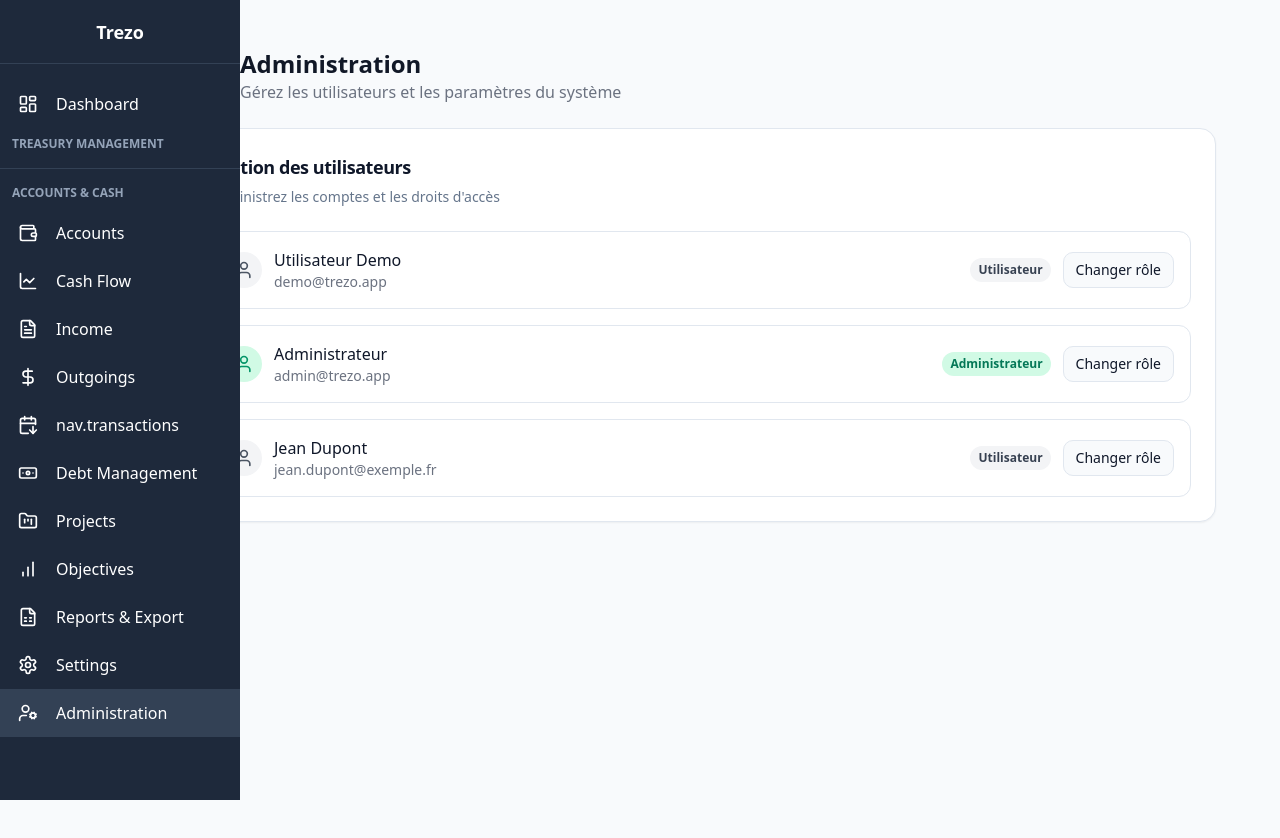
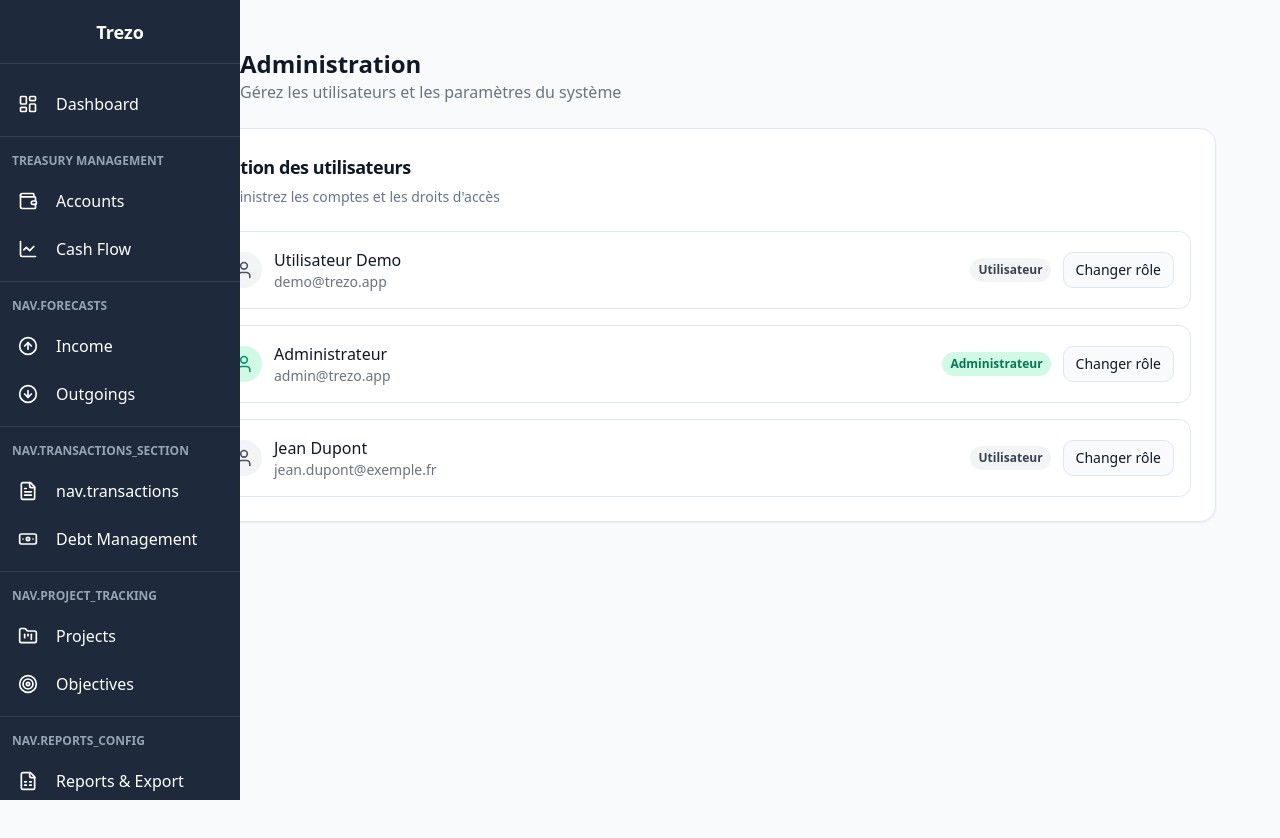
Before and after one commit to Kameltalbi/trezo-tunisie-gestion, a React (Vite) app: page /admin in a window 1280 px wide. Shown: the top 838 px of the page. Built offline with nearby package versions, Linux system fonts and the light colour scheme; sample sign-in values are in the browser's storage.

Commit message:
Refactor: Reorganize sidebar menu
Restructure the sidebar menu to include a "Prévisions" section with "Encaissements" and "Décaissements" sub-items, as per the user's request.

```diff
--- a/src/components/Sidebar.tsx
+++ b/src/components/Sidebar.tsx
@@ -14,7 +14,9 @@ import {
   FolderKanban,
   BarChart,
   FileSpreadsheet,
-  CalendarArrowDown
+  ArrowDownCircle,
+  ArrowUpCircle,
+  Target
 } from 'lucide-react';
 import { cn } from '@/lib/utils';
 import { Separator } from './ui/separator';
@@ -52,7 +54,7 @@ const Sidebar = () => {
     navigate(path);
   };
 
-  // Organize menu items with sections
+  // Dashboard item (no section)
   const dashboardItem: SidebarItemProps = {
     icon: <LayoutDashboard size={20} />,
     label: t('nav.dashboard'),
@@ -60,37 +62,42 @@ const Sidebar = () => {
     isActive: isActive('/dashboard')
   };
 
-  // New accounts section
-  const accountsItems: SidebarItemProps[] = [
+  // GESTION DE TRÉSORERIE section
+  const treasuryManagementItems: SidebarItemProps[] = [
     {
       icon: <Wallet size={20} />,
       label: t('nav.accounts'),
       path: '/comptes',
       isActive: isActive('/comptes')
-    }
-  ];
-
-  const treasuryMenuItems: SidebarItemProps[] = [
+    },
     {
       icon: <ChartLine size={20} />,
       label: t('nav.cash_flow'),
       path: '/cash-flow',
       isActive: isActive('/cash-flow')
-    },
+    }
+  ];
+
+  // PRÉVISIONS section
+  const forecastItems: SidebarItemProps[] = [
     {
-      icon: <FileText size={20} />,
+      icon: <ArrowUpCircle size={20} />,
       label: t('nav.receipts_new') || 'Encaissements',
       path: '/encaissements',
       isActive: isActive('/encaissements')
     },
     {
-      icon: <DollarSign size={20} />,
+      icon: <ArrowDownCircle size={20} />,
       label: t('nav.expenses_new'),
       path: '/decaissements',
       isActive: isActive('/decaissements')
-    },
+    }
+  ];
+
+  // TRANSACTIONS section
+  const transactionsItems: SidebarItemProps[] = [
     {
-      icon: <CalendarArrowDown size={20} />,
+      icon: <FileText size={20} />,
       label: t('nav.transactions') || 'Transactions',
       path: '/transactions',
       isActive: isActive('/transactions')
@@ -100,7 +107,11 @@ const Sidebar = () => {
       label: t('nav.debt'),
       path: '/debt-management',
       isActive: isActive('/debt-management')
-    },
+    }
+  ];
+
+  // SUIVI PAR PROJET section
+  const projectTrackingItems: SidebarItemProps[] = [
     {
       icon: <FolderKanban size={20} />,
       label: t('nav.projects'),
@@ -108,20 +119,21 @@ const Sidebar = () => {
       isActive: isActive('/projets')
     },
     {
-      icon: <BarChart size={20} />,
+      icon: <Target size={20} />,
       label: t('nav.objectives'),
       path: '/objectifs',
       isActive: isActive('/objectifs')
-    },
+    }
+  ];
+
+  // RAPPORTS & CONFIGURATION section
+  const reportsConfigItems: SidebarItemProps[] = [
     {
       icon: <FileSpreadsheet size={20} />,
       label: t('nav.reports'),
       path: '/rapports',
       isActive: isActive('/rapports')
-    }
-  ];
-
-  const settingsItems: SidebarItemProps[] = [
+    },
     {
       icon: <Settings size={20} />,
       label: t('nav.parametres'),
@@ -171,28 +183,43 @@ const Sidebar = () => {
       </div>
 
       <div className="flex-1 overflow-y-auto py-4">
-        {/* Dashboard */}
+        {/* Dashboard (no section) */}
         {renderSidebarItem(dashboardItem)}
-
-        {/* Gestion de trésorerie section */}
-        {isExpanded && (
-          <SidebarSection label={t('nav.cash_management')} />
-        )}
         <Separator className="my-2 bg-slate-700" />
 
-        {/* Comptes & caisses section */}
+        {/* GESTION DE TRÉSORERIE section */}
         {isExpanded && (
-          <SidebarSection label={t('nav.accounts_section')} />
+          <SidebarSection label={t('nav.cash_management') || 'GESTION DE TRÉSORERIE'} />
         )}
+        {treasuryManagementItems.map(renderSidebarItem)}
+        <Separator className="my-2 bg-slate-700" />
 
-        {/* Accounts menu items */}
-        {accountsItems.map(renderSidebarItem)}
+        {/* PRÉVISIONS section */}
+        {isExpanded && (
+          <SidebarSection label={t('nav.forecasts') || 'PRÉVISIONS'} />
+        )}
+        {forecastItems.map(renderSidebarItem)}
+        <Separator className="my-2 bg-slate-700" />
 
-        {/* Treasury management menu items */}
-        {treasuryMenuItems.map(renderSidebarItem)}
+        {/* TRANSACTIONS section */}
+        {isExpanded && (
+          <SidebarSection label={t('nav.transactions_section') || 'TRANSACTIONS'} />
+        )}
+        {transactionsItems.map(renderSidebarItem)}
+        <Separator className="my-2 bg-slate-700" />
 
-        {/* Settings menu items */}
-        {settingsItems.map(renderSidebarItem)}
+        {/* SUIVI PAR PROJET section */}
+        {isExpanded && (
+          <SidebarSection label={t('nav.project_tracking') || 'SUIVI PAR PROJET'} />
+        )}
+        {projectTrackingItems.map(renderSidebarItem)}
+        <Separator className="my-2 bg-slate-700" />
+
+        {/* RAPPORTS & CONFIGURATION section */}
+        {isExpanded && (
+          <SidebarSection label={t('nav.reports_config') || 'RAPPORTS & CONFIGURATION'} />
+        )}
+        {reportsConfigItems.map(renderSidebarItem)}
       </div>
     </div>
   );
```
